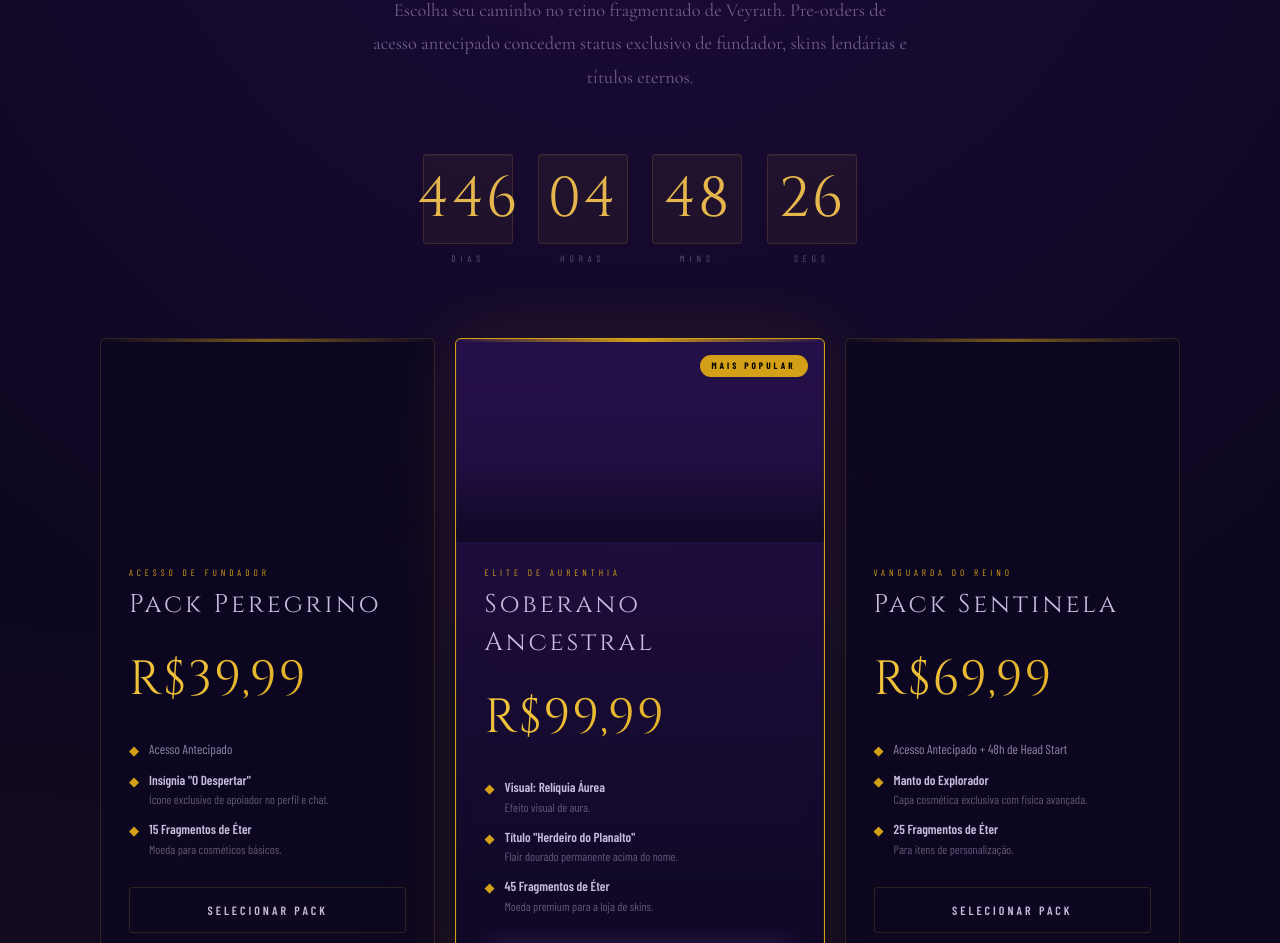
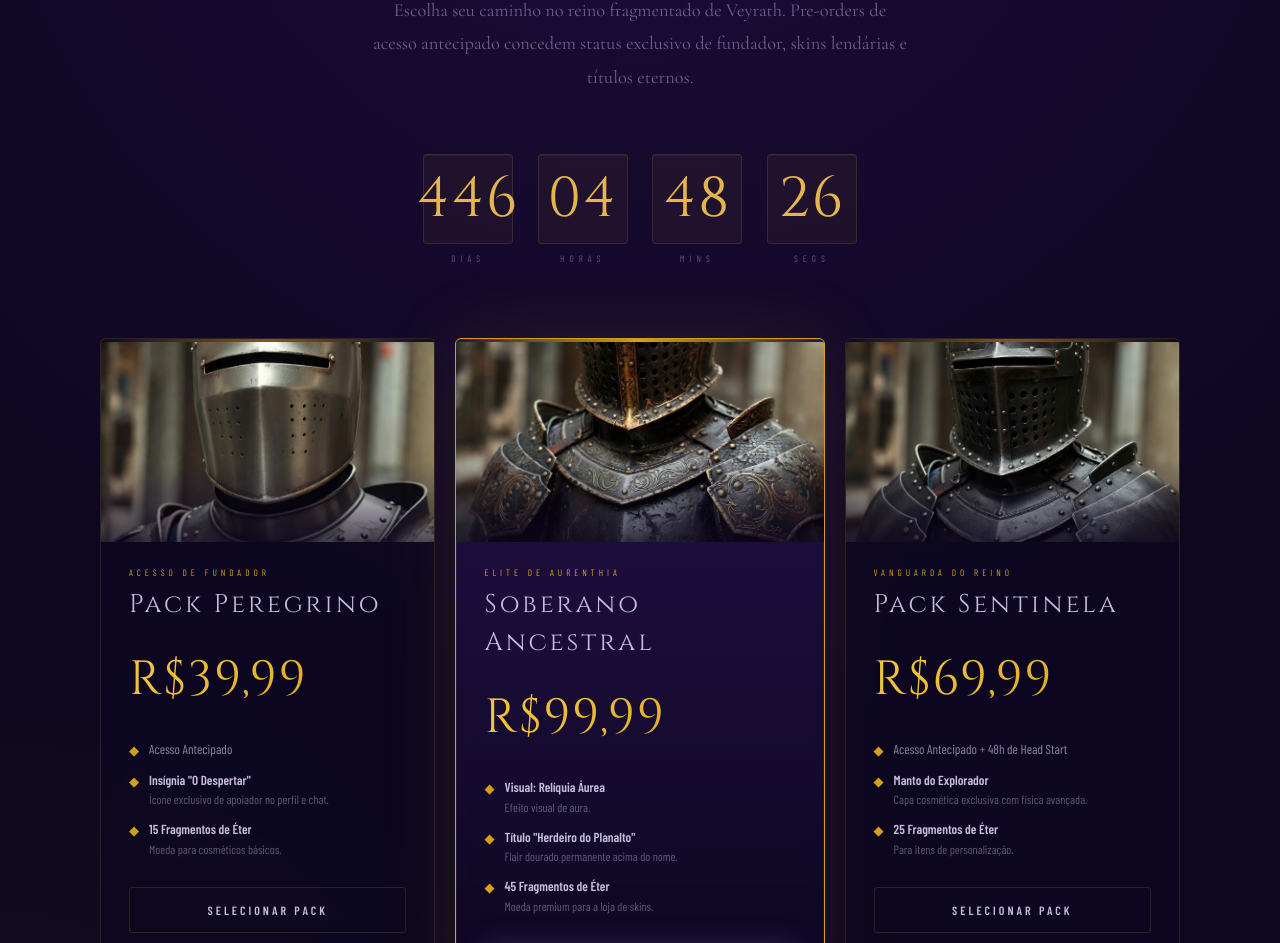
Before and after one commit to EMB-Ghost/VEYRATH-LandingPage, a Next.js app: page / in a window 1280 px wide. Shown: the part 5153-6096 px from the top of the page. Built offline with nearby package versions, Linux system fonts and the light colour scheme; a web font is replaced by a local one.

Commit message:
Update Countdown component and package image display

```diff
--- a/src/app/page.tsx
+++ b/src/app/page.tsx
@@ -285,7 +285,7 @@ export default function Home() {
           <p>{preorder.subtitle}</p>
         </div>
 
-        <Countdown duration={preorder.countdownDuration} />
+        <Countdown />
 
         <div className="packages" data-reveal>
           {preorder.packages.map((pkg) => (
@@ -294,7 +294,9 @@ export default function Home() {
               {pkg.featured && pkg.featuredLabel && (
                 <div className="pkg-label">{pkg.featuredLabel}</div>
               )}
-              <div className="pkg-art">{pkg.emoji}</div>
+              <div className="pkg-art">
+                <img src={pkg.image} alt={pkg.name} />
+              </div>
               <div className="pkg-body">
                 <div className="pkg-tier">{pkg.tier}</div>
                 <div className="pkg-name">{pkg.name}</div>
```
